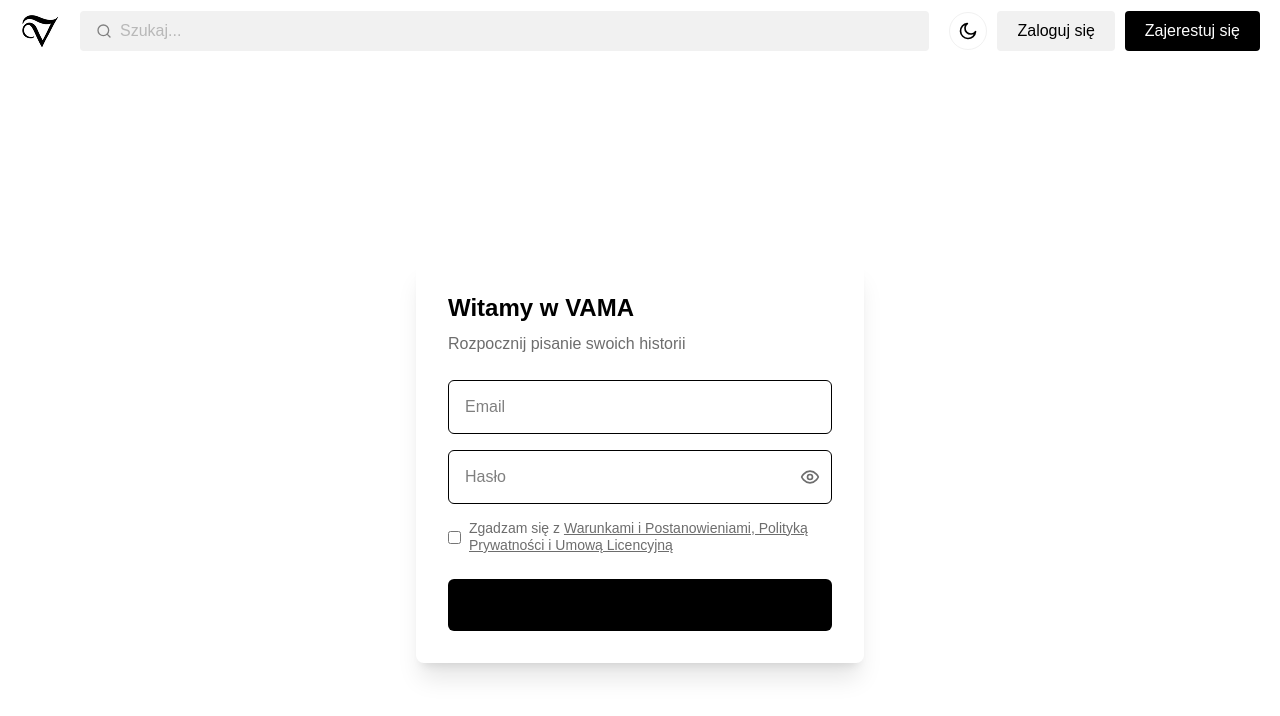
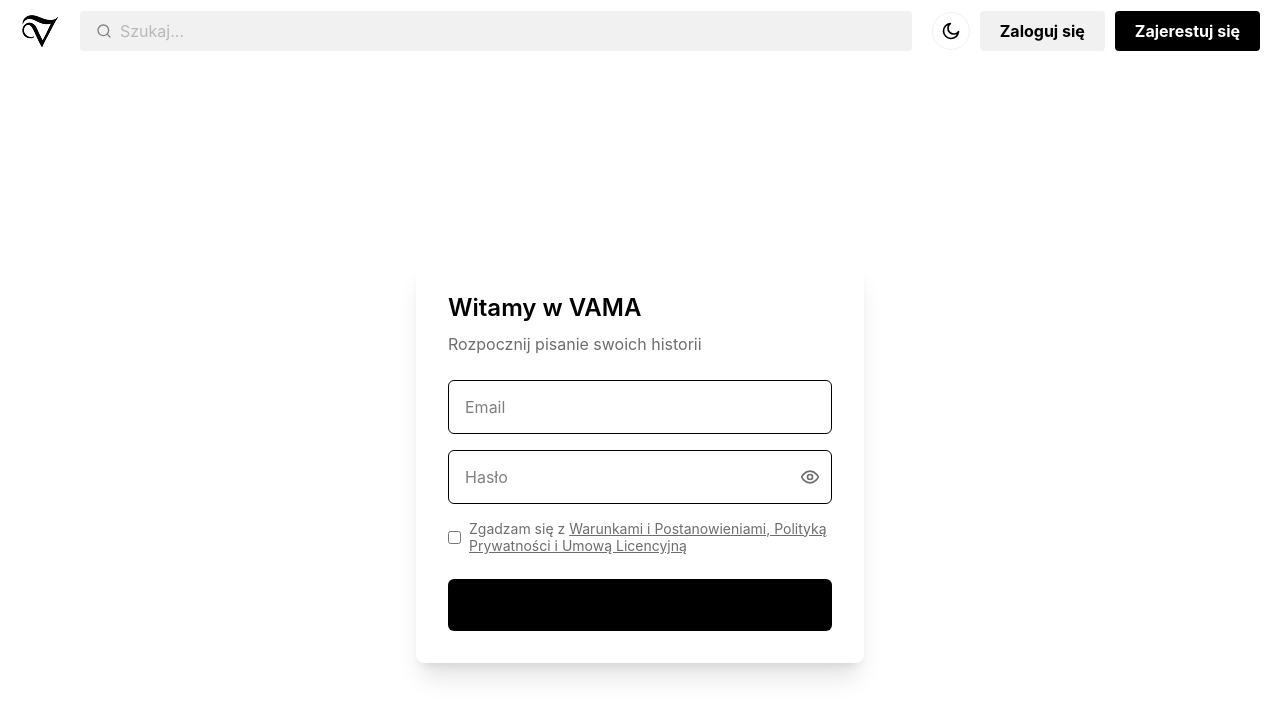
Before and after one commit to AutomaticCraftingTable/vama-web, a Vue app: page /registration in a window 1280 px wide. Shown: the top 716 px of the page. Built offline with nearby package versions, Linux system fonts and the light colour scheme.

Commit message:
Dodanie font-bold do headera oraz zmiana czcionki

```diff
--- a/src/components/HeaderFullLogged.vue
+++ b/src/components/HeaderFullLogged.vue
@@ -35,7 +35,6 @@
     setTheme(saved)
   }
 
-  // Dodajemy nasłuchiwanie kliknięć poza dropdownem
   document.addEventListener('click', (e) => {
     const dropdown = document.getElementById('user-dropdown')
     const dropdownButton = document.getElementById('dropdown-button')
@@ -101,7 +100,7 @@
               class="absolute right-0 mt-2 w-48 rounded-md shadow-lg bg-bg border border-secondary z-50"
             >
               <div class="py-1">
-                <router-link to="/login" class="block px-4 py-2 text-text hover:bg-secondary">Wyloguj się</router-link>
+                <router-link to="/login" class="block px-4 py-2 text-text font-bold hover:bg-secondary">Wyloguj się</router-link>
               </div>
             </div>
           </div>
@@ -111,23 +110,3 @@
     </header>
   </div>
 </template>
-
-<style scoped>
-.logo-image {
-  transition: filter 0.3s ease;
-}
-
-.dark-mode-logo {
-  filter: brightness(0) invert(1);
-}
-
-.dropdown-enter-active,
-.dropdown-leave-active {
-  transition: opacity 0.2s ease;
-}
-
-.dropdown-enter-from,
-.dropdown-leave-to {
-  opacity: 0;
-}
-</style>
--- a/src/components/HeaderFullNotLogged.vue
+++ b/src/components/HeaderFullNotLogged.vue
@@ -66,8 +66,8 @@
               <svg xmlns="http://www.w3.org/2000/svg" fill="none" viewBox="0 0 24 24" stroke-width="1.5" stroke="currentColor" class="size-6"><path stroke-linecap="round" stroke-linejoin="round" d="M12 3v2.25m6.364.386-1.591 1.591M21 12h-2.25m-.386 6.364-1.591-1.591M12 18.75V21m-4.773-4.227-1.591 1.591M5.25 12H3m4.227-4.773L5.636 5.636M15.75 12a3.75 3.75 0 1 1-7.5 0 3.75 3.75 0 0 1 7.5 0Z" /></svg>
             </span>
           </button>
-          <router-link to="/login"><button class="px-5 py-2 rounded-sm border-none cursor-pointer font-medium bg-secondary hover:bg-secondary-hover text-text">Zaloguj się</button></router-link>
-          <router-link to="/Registration"><button class="px-5 py-2 rounded-sm border-none cursor-pointer font-medium bg-primary text-text-primary hover:bg-primary-hover">Zajerestuj się</button></router-link>
+          <router-link to="/login"><button class="px-5 py-2 rounded-sm border-none cursor-pointer bg-secondary hover:bg-secondary-hover text-text font-bold">Zaloguj się</button></router-link>
+          <router-link to="/Registration"><button class="px-5 py-2 rounded-sm border-none cursor-pointer bg-primary text-text-primary hover:bg-primary-hover font-bold">Zajerestuj się</button></router-link>
           <router-view />
         </div>
       </div>
--- a/src/style.css
+++ b/src/style.css
@@ -1,7 +1,7 @@
 @import "tailwindcss";
-@import url('https://fonts.googleapis.com/css2?family=Poppins:ital,wght@0,100;0,200;0,300;0,400;0,500;0,600;0,700;0,800;0,900;1,100;1,200;1,300;1,400;1,500;1,600;1,700;1,800;1,900&display=swap');
+@import url('https://fonts.googleapis.com/css2?family=Inter:ital,opsz,wght@0,14..32,100..900;1,14..32,100..900&family=Poppins:ital,wght@0,100;0,200;0,300;0,400;0,500;0,600;0,700;0,800;0,900;1,100;1,200;1,300;1,400;1,500;1,600;1,700;1,800;1,900&display=swap');
 * {
-  font-family: 'Poppins', sans-serif;
+  font-family: 'Inter', sans-serif;
 }
 
 @theme {
```
